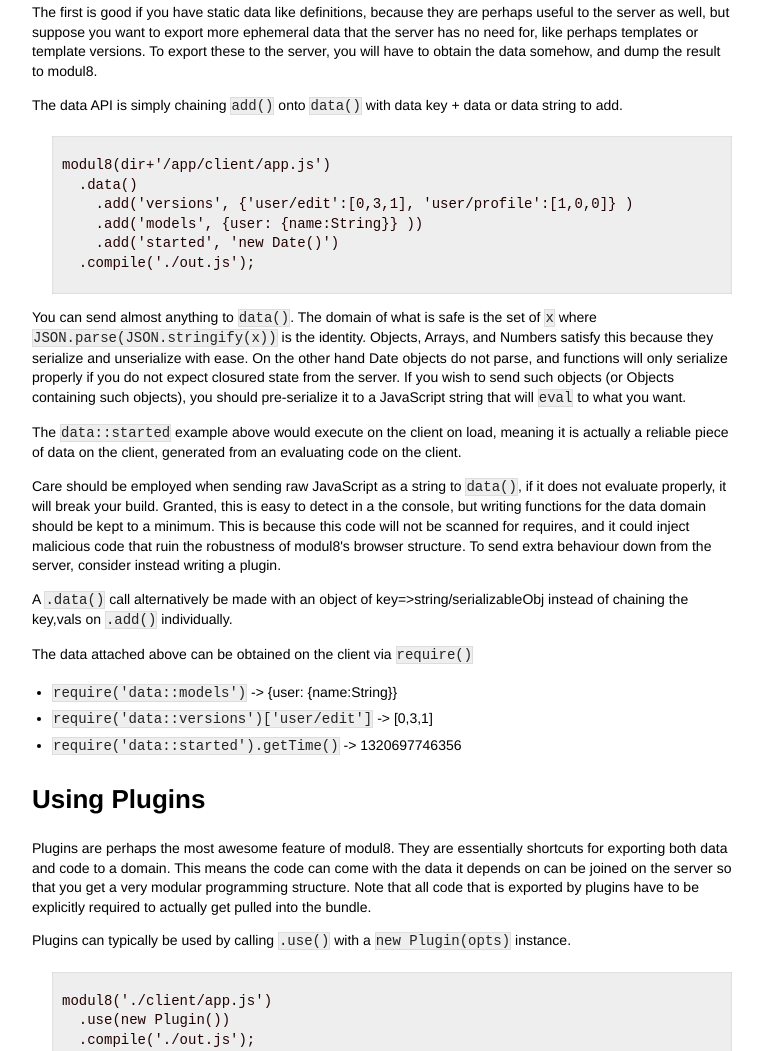
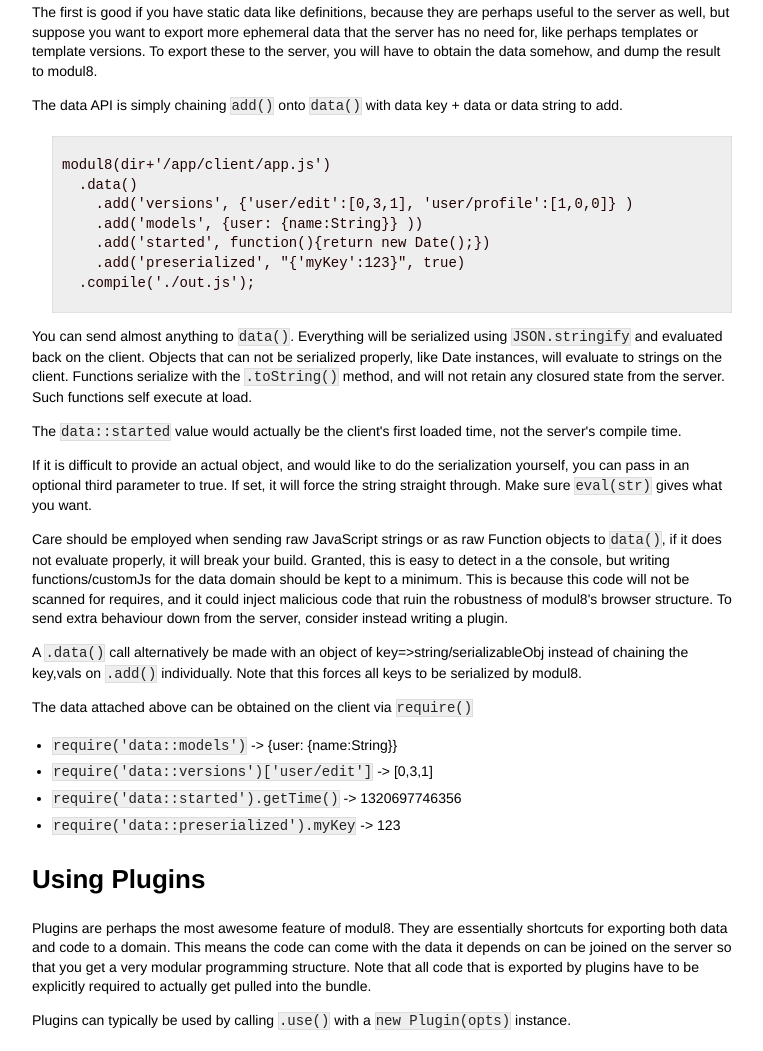
Before and after one commit to clux/modul8, a plain HTML site: page docs/api.html in a window 1280 px wide. Shown: the part 1130-2181 px from the top of the page, without its empty margins (258-1021 px from the left). Drawn offline with Linux system fonts and the light colour scheme.

Commit message:
0.11.0 docs

```diff
--- a/docs/api.html
+++ b/docs/api.html
@@ -73,23 +73,27 @@ To export these to the server, you will have to obtain the data somehow, and dum
   .data()
     .add('versions', {'user/edit':[0,3,1], 'user/profile':[1,0,0]} )
     .add('models', {user: {name:String}} ))
-    .add('started', 'new Date()')
+    .add('started', function(){return new Date();})
+    .add('preserialized', "{'myKey':123}", true)
   .compile('./out.js');
 </code></pre>
 
-<p>You can send almost anything to <code>data()</code>. The domain of what is safe is the set of <code>x</code> where <code>JSON.parse(JSON.stringify(x))</code> is the identity.
-Objects, Arrays, and Numbers satisfy this because they serialize and unserialize with ease.
-On the other hand Date objects do not parse, and functions will only serialize properly if you do not expect closured state from the server.
-If you wish to send such objects (or Objects containing such objects), you should pre-serialize it to a JavaScript string that will <code>eval</code> to what you want.</p>
+<p>You can send almost anything to <code>data()</code>. Everything will be serialized using <code>JSON.stringify</code> and evaluated back on the client.
+Objects that can not be serialized properly, like Date instances, will evaluate to strings on the client. Functions serialize with the <code>.toString()</code> method,
+and will not retain any closured state from the server. Such functions self execute at load.</p>
 
-<p>The <code>data::started</code> example above would execute on the client on load, meaning it is actually a reliable piece of data on the client, generated from an evaluating code on the client.</p>
+<p>The <code>data::started</code> value would actually be the client's first loaded time, not the server's compile time.</p>
 
-<p>Care should be employed when sending raw JavaScript as a string to <code>data()</code>, if it does not evaluate properly, it will break your build.
-Granted, this is easy to detect in a the console, but writing functions for the data domain should be kept to a minimum.
+<p>If it is difficult to provide an actual object, and would like to do the serialization yourself, you can pass in an optional third parameter to true.
+If set, it will force the string straight through. Make sure <code>eval(str)</code> gives what you want.</p>
+
+<p>Care should be employed when sending raw JavaScript strings or as raw Function objects to <code>data()</code>, if it does not evaluate properly, it will break your build.
+Granted, this is easy to detect in a the console, but writing functions/customJs for the data domain should be kept to a minimum.
 This is because this code will not be scanned for requires, and it could inject malicious code that ruin the robustness of modul8's browser structure.
 To send extra behaviour down from the server, consider instead writing a plugin.</p>
 
-<p>A <code>.data()</code> call alternatively be made with an object of key=>string/serializableObj instead of chaining the key,vals on <code>.add()</code> individually.</p>
+<p>A <code>.data()</code> call alternatively be made with an object of key=>string/serializableObj instead of chaining the key,vals on <code>.add()</code> individually.
+Note that this forces all keys to be serialized by modul8.</p>
 
 <p>The data attached above can be obtained on the client via <code>require()</code></p>
 
@@ -97,6 +101,7 @@ To send extra behaviour down from the server, consider instead writing a plugin.
 <li><code>require('data::models')</code>  -> {user: {name:String}}</li>
 <li><code>require('data::versions')['user/edit']</code>  -> [0,3,1]</li>
 <li><code>require('data::started').getTime()</code> -> 1320697746356</li>
+<li><code>require('data::preserialized').myKey</code> -> 123</li>
 </ul>
 
 <h2>Using Plugins</h2>
@@ -213,7 +218,8 @@ This can be changed by configuring arbiters for the globals in the require syste
 
 <h4>Libraries List order</h4>
 
-<p>Unlike the rest of code scanned with modul8, library code is unscanned, and the insertion order must be given by putting the input <code>list()</code> in the right order.</p>
+<p>Libraries passed to <code>list()</code> must be in the same order you would normally order your script tags.
+modul8 does not scan libraries in any way.</p>
 
 <h2>Middleware</h2>
 
```
Also changed, not shown: docs/plugins.html (+9 -4 lines).
